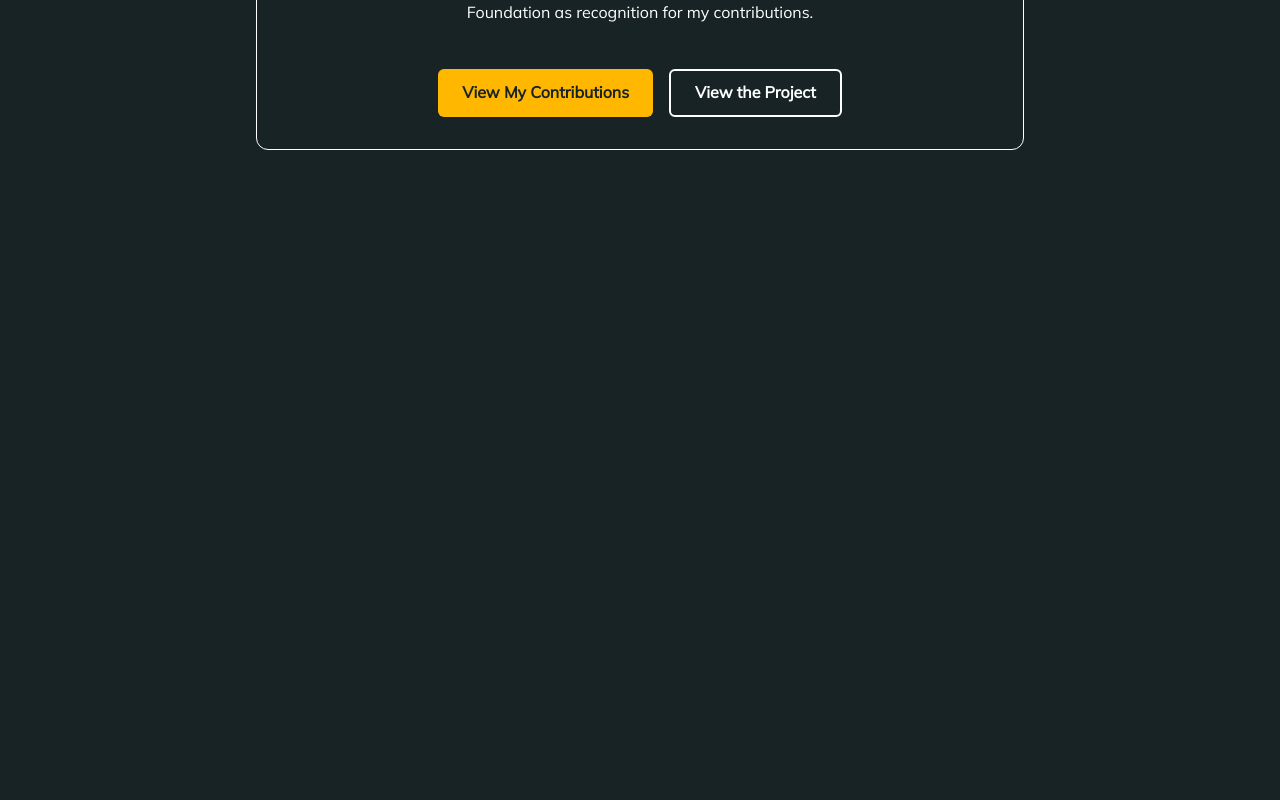
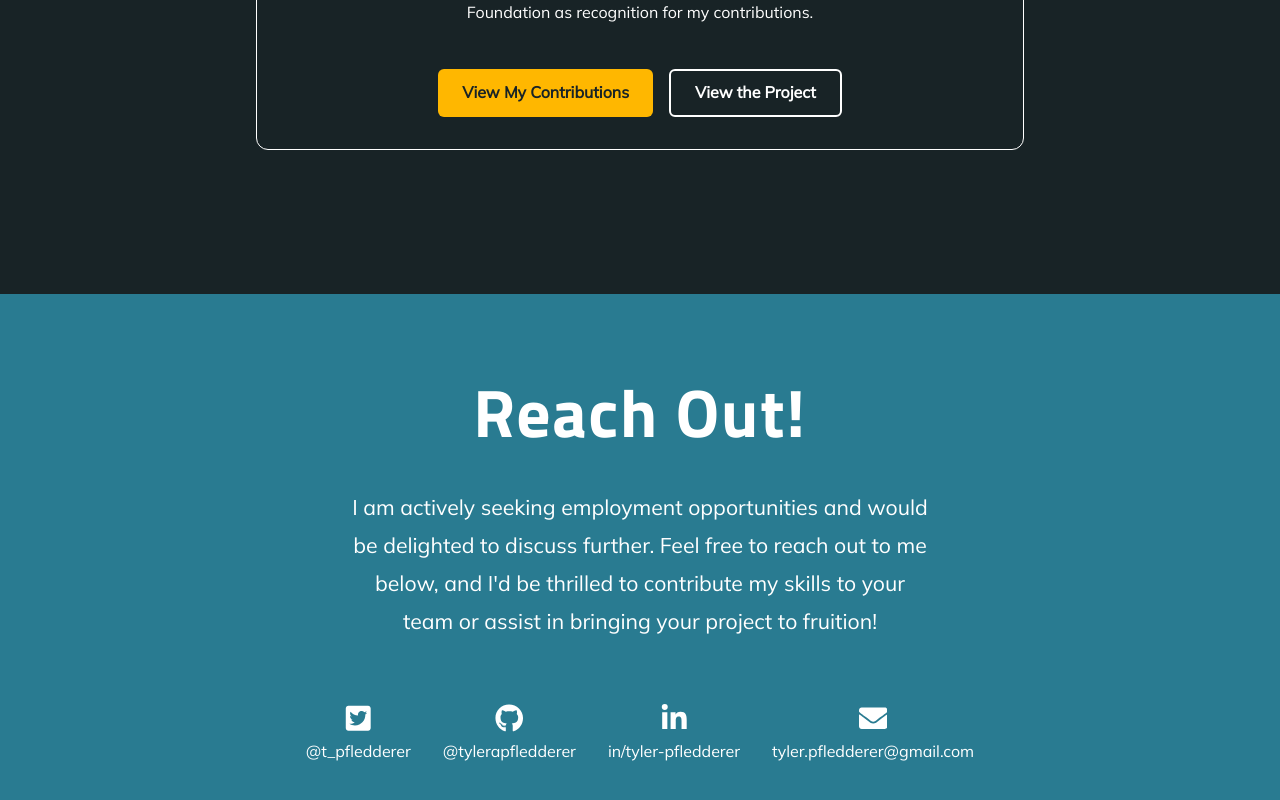
Before and after one commit to TylerAPfledderer/tylerpweb.dev, a Next.js app: page / in a window 1280 px wide. Shown: the part 4568-5368 px from the top of the page. Before the commit the page ends 4862 px from the top, so only its background shows below. Built offline with nearby package versions, Linux system fonts and the light colour scheme.

Commit message:
feat: add reachout section

```diff
--- /dev/null
+++ b/src/components/ReachOutSection.tsx
@@ -0,0 +1,18 @@
+import { Heading, Text, VStack } from "@chakra-ui/react";
+import { MainSection } from "./MainSection";
+import { SocialLinksList } from "./SocialLinksList";
+
+export const ReachOutSection = () => (
+  <MainSection bg="primary.base" spacing="16" px="4">
+    <VStack spacing="text.base" maxW="xl">
+      <Heading>Reach Out!</Heading>
+      <Text>
+        I am actively seeking employment opportunities and would be delighted to
+        discuss further. Feel free to reach out to me below, and I&apos;d be
+        thrilled to contribute my skills to your team or assist in bringing your
+        project to fruition!
+      </Text>
+    </VStack>
+    <SocialLinksList />
+  </MainSection>
+);
--- a/src/pages/index.tsx
+++ b/src/pages/index.tsx
@@ -2,6 +2,7 @@ import { AboutMeSection } from "@/components/AboutMeSection";
 import { HeroSection } from "@/components/HeroSection";
 import { MainSection } from "@/components/MainSection";
 import { ProjectsSection } from "@/components/ProjectsSection";
+import { ReachOutSection } from "@/components/ReachOutSection";
 import { SkillsSection } from "@/components/SkillsSection";
 import { Box, Center, Divider, Text } from "@chakra-ui/react";
 
@@ -31,6 +32,7 @@ export default function Home() {
           />
           <ProjectsSection />
         </MainSection>
+        <ReachOutSection />
       </Box>
     </>
   );
```
